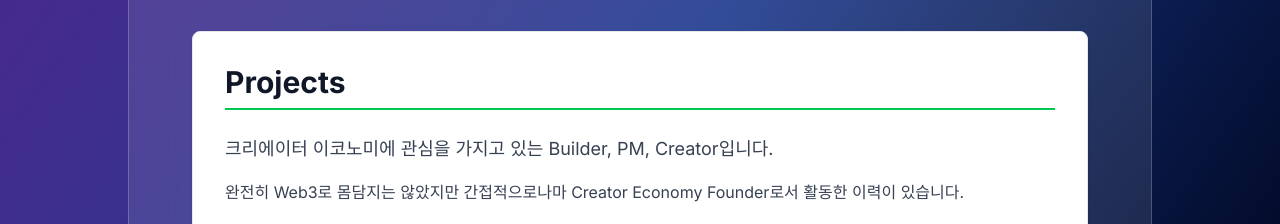
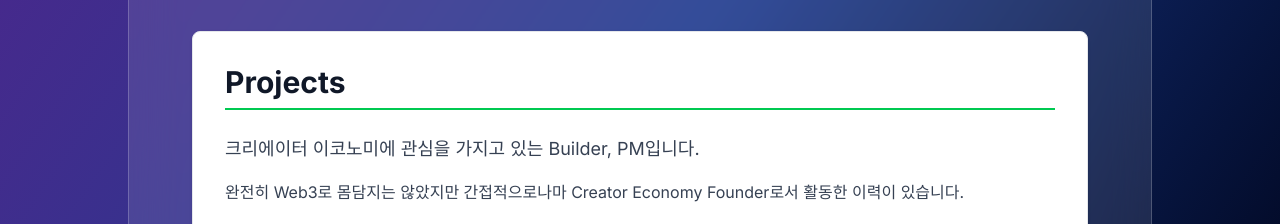
Before and after one commit to chanmkim/chanmkim-writing, a Next.js app: page /about in a window 1280 px wide. Shown: the part 800-1024 px from the top of the page. Built offline with nearby package versions, Linux system fonts and the light colour scheme.

Commit message:
about: 소개글 수정

```diff
--- a/src/content/bio/about.tsx
+++ b/src/content/bio/about.tsx
@@ -57,7 +57,7 @@ export default function About() {
 
         <div className="space-y-4 text-gray-700 dark:text-gray-300">
           <p className="text-lg leading-relaxed">
-            크리에이터 이코노미에 관심을 가지고 있는 Builder, PM, Creator입니다.
+            크리에이터 이코노미에 관심을 가지고 있는 Builder, PM입니다.
           </p>
 
           <p className="leading-relaxed">
```
